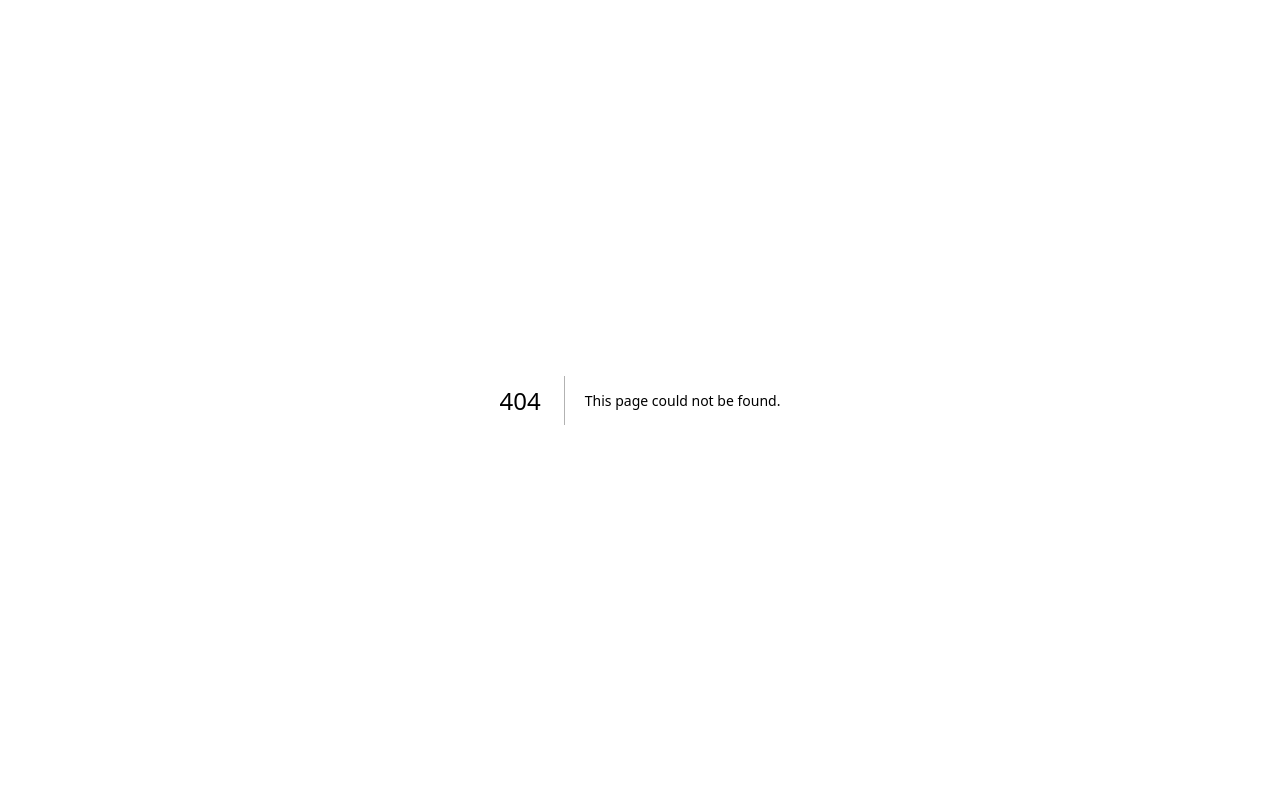
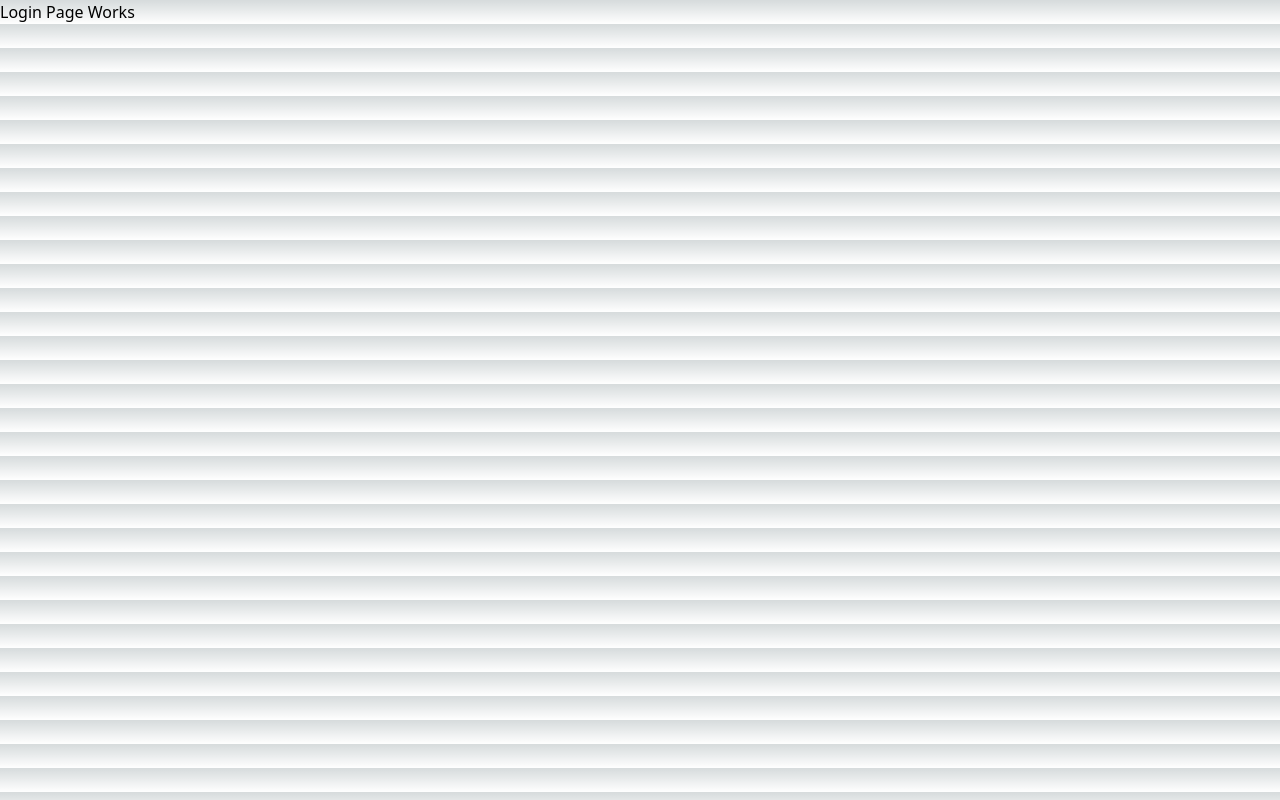
Before and after one commit to yash070711/infishield-d2c-frontend, a Next.js app: page /login in a window 1280 px wide. Before the commit this address had no page. Built offline with nearby package versions, Linux system fonts and the light colour scheme.

Commit message:
added context provider wrapper

```diff
--- a/package.json
+++ b/package.json
@@ -10,6 +10,7 @@
   },
   "dependencies": {
     "axios": "^1.6.7",
+    "js-cookie": "^3.0.5",
     "next": "14.1.2",
     "react": "^18",
     "react-dom": "^18"
--- a/src/pages/_app.tsx
+++ b/src/pages/_app.tsx
@@ -1,3 +1,4 @@
+import { CustomerProvider } from "@/context/customerContext";
 import { APP_INFO } from "@/environments";
 import "@/styles/globals.css";
 import type { AppProps } from "next/app";
@@ -8,9 +9,11 @@ export default function App({ Component, pageProps }: AppProps) {
 		<>
 			<Head>
 				<title>{APP_INFO.TITLE}</title>
-        <meta name="description" content={APP_INFO.DESCRIPTION} />
+				<meta name="description" content={APP_INFO.DESCRIPTION} />
 			</Head>
-			<Component {...pageProps} />
+			<CustomerProvider>
+				<Component {...pageProps} />
+			</CustomerProvider>
 		</>
 	);
 }
--- a/src/pages/_document.tsx
+++ b/src/pages/_document.tsx
@@ -4,7 +4,7 @@ import { Html, Head, Main, NextScript } from "next/document";
 export default function Document() {
 	return (
 		<Html lang="en">
-			<Head><title>Home Page</title></Head>
+			<Head />
 			<body>
 				<Main />
 				<NextScript />
--- /dev/null
+++ b/src/pages/login/index.tsx
@@ -0,0 +1,7 @@
+export default function LoginPage() {
+	return (
+		<>
+        <h1>Login Page Works</h1>
+        </>
+	);
+}
```
Also changed, not shown: 1 other file (tests, documents, lock files or other folders).
